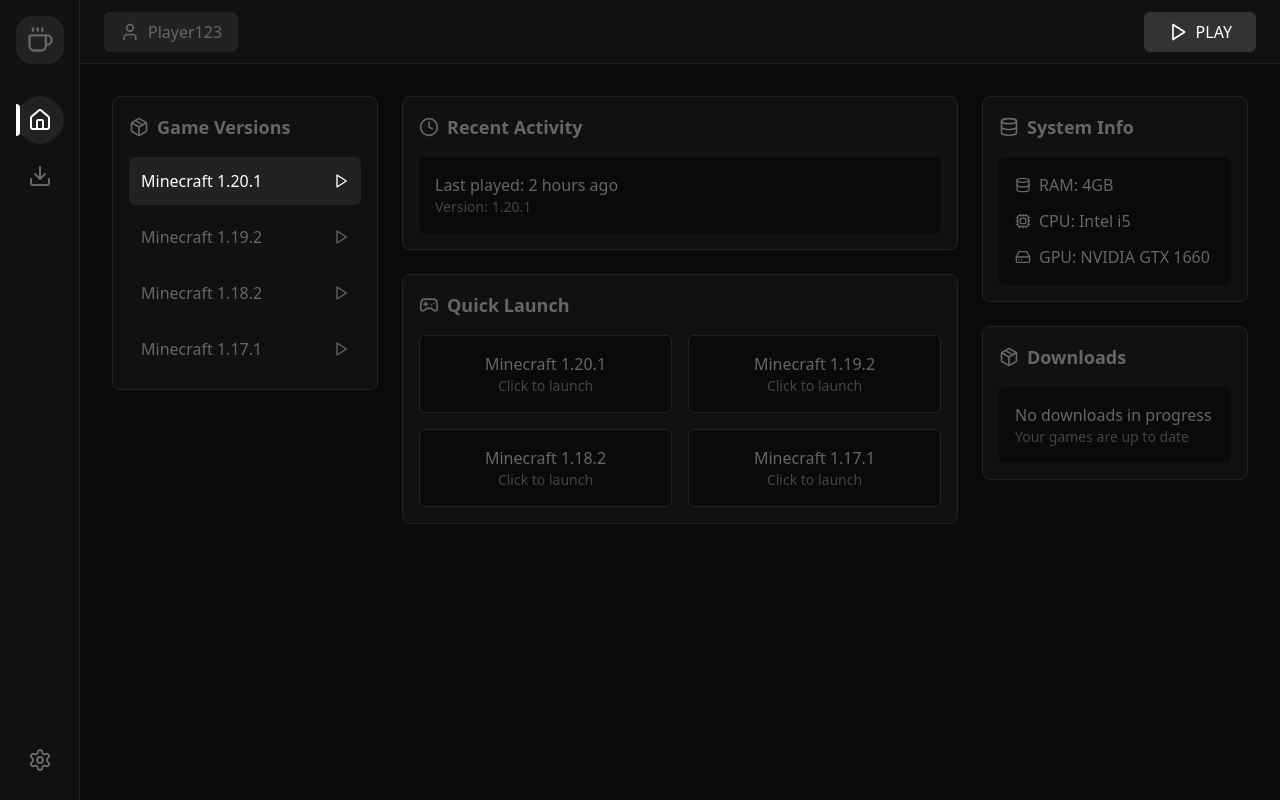
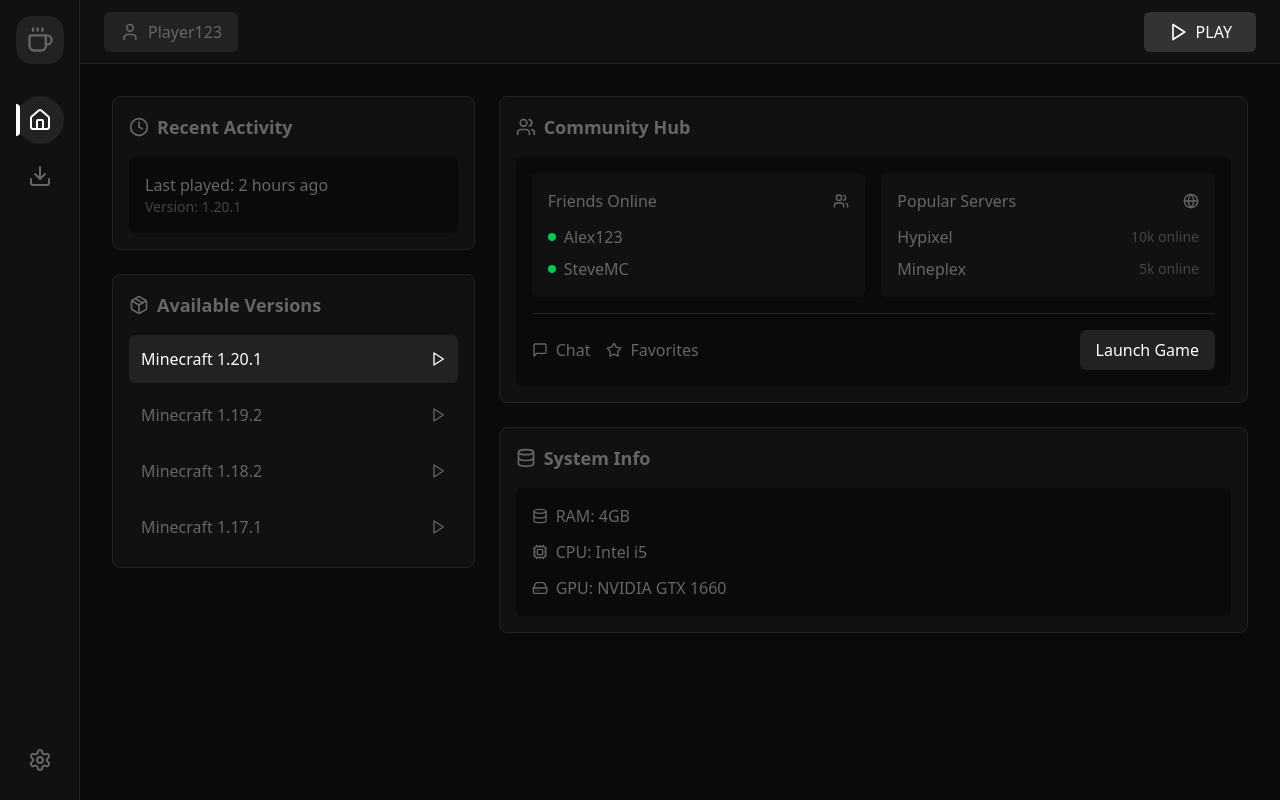
Before and after one commit to CubicLauncher/launcher-ts, a React app in the folder src/ui/: page / in a window 1280 px wide. Built offline with nearby package versions, Linux system fonts and the light colour scheme; the HTML template or start-up script is replaced by a standard one.

Commit message:
Mejora en algunas interfaces

```diff
--- a/src/ui/src/components/cubic/sections/MainContent.tsx
+++ b/src/ui/src/components/cubic/sections/MainContent.tsx
@@ -1,4 +1,4 @@
-import { Play, Clock, Gamepad2, Package, Database, Cpu, HardDrive } from '../../../lib/icons';
+import { Play, Clock, Gamepad2, Package, Database, Cpu, HardDrive, Users, MessageSquare, Globe, Star } from '../../../lib/icons';
 
 interface MainContentProps {
   selectedVersion: string;
@@ -10,12 +10,24 @@
   return (
     <div className="max-w-7xl mx-auto">
       <div className="grid grid-cols-12 gap-6">
-        {/* Left Column - Game Versions */}
-        <div className="col-span-3">
+        {/* Left Column - Game Versions & Recent Activity */}
+        <div className="col-span-4">
+          <div className="space-y-6">
+            <div className="bg-[#111111] rounded-lg p-4 border border-[#222222]">
+              <h2 className="text-lg font-semibold text-[#666666] mb-4 flex items-center">
+                <Clock className="w-5 h-5 mr-2" />
+                Recent Activity
+              </h2>
+              <div className="bg-[#0a0a0a] p-4 rounded-md">
+                <p className="text-[#666666]">Last played: 2 hours ago</p>
+                <p className="text-[#444444] text-sm">Version: 1.20.1</p>
+              </div>
+            </div>
+
             <div className="bg-[#111111] rounded-lg p-4 border border-[#222222]">
               <h2 className="text-lg font-semibold text-[#666666] mb-4 flex items-center">
                 <Package className="w-5 h-5 mr-2" />
-              Game Versions
+                Available Versions
               </h2>
               <div className="space-y-2">
                 {versions.map((version) => (
@@ -37,44 +49,71 @@
               </div>
             </div>
           </div>
+        </div>
 
-        {/* Middle Column - Recent Activity & Quick Launch */}
-        <div className="col-span-6">
+        {/* Right Column - Community & Social */}
+        <div className="col-span-8">
           <div className="space-y-6">
             <div className="bg-[#111111] rounded-lg p-4 border border-[#222222]">
               <h2 className="text-lg font-semibold text-[#666666] mb-4 flex items-center">
-                <Clock className="w-5 h-5 mr-2" />
-                Recent Activity
+                <Users className="w-5 h-5 mr-2" />
+                Community Hub
               </h2>
-              <div className="bg-[#0a0a0a] p-4 rounded-md">
-                <p className="text-[#666666]">Last played: 2 hours ago</p>
-                <p className="text-[#444444] text-sm">Version: 1.20.1</p>
+              <div className="bg-[#0a0a0a] p-4 rounded-md space-y-4">
+                <div className="grid grid-cols-2 gap-4">
+                  <div className="bg-[#111111] p-4 rounded-md">
+                    <div className="flex items-center justify-between mb-3">
+                      <p className="text-[#666666] font-medium">Friends Online</p>
+                      <Users className="w-4 h-4 text-[#666666]" />
+                    </div>
+                    <div className="space-y-2">
+                      <div className="flex items-center">
+                        <div className="w-2 h-2 bg-green-500 rounded-full mr-2"></div>
+                        <p className="text-[#666666]">Alex123</p>
+                      </div>
+                      <div className="flex items-center">
+                        <div className="w-2 h-2 bg-green-500 rounded-full mr-2"></div>
+                        <p className="text-[#666666]">SteveMC</p>
                       </div>
                     </div>
-
-            <div className="bg-[#111111] rounded-lg p-4 border border-[#222222]">
-              <h2 className="text-lg font-semibold text-[#666666] mb-4 flex items-center">
-                <Gamepad2 className="w-5 h-5 mr-2" />
-                Quick Launch
-              </h2>
-              <div className="grid grid-cols-2 gap-4">
-                {versions.map((version) => (
-                  <button
-                    key={version}
-                    className="bg-[#0a0a0a] p-4 rounded-md border border-[#222222] hover:border-[#333333] transition-colors"
-                  >
-                    <p className="text-[#666666] font-medium">Minecraft {version}</p>
-                    <p className="text-[#444444] text-sm">Click to launch</p>
+                  </div>
+                  <div className="bg-[#111111] p-4 rounded-md">
+                    <div className="flex items-center justify-between mb-3">
+                      <p className="text-[#666666] font-medium">Popular Servers</p>
+                      <Globe className="w-4 h-4 text-[#666666]" />
+                    </div>
+                    <div className="space-y-2">
+                      <div className="flex items-center justify-between">
+                        <p className="text-[#666666]">Hypixel</p>
+                        <p className="text-[#444444] text-sm">10k online</p>
+                      </div>
+                      <div className="flex items-center justify-between">
+                        <p className="text-[#666666]">Mineplex</p>
+                        <p className="text-[#444444] text-sm">5k online</p>
+                      </div>
+                    </div>
+                  </div>
+                </div>
+                <div className="pt-4 border-t border-[#222222]">
+                  <div className="flex items-center justify-between">
+                    <div className="flex items-center space-x-4">
+                      <button className="flex items-center text-[#666666] hover:text-white transition-colors">
+                        <MessageSquare className="w-4 h-4 mr-2" />
+                        Chat
                       </button>
-                ))}
+                      <button className="flex items-center text-[#666666] hover:text-white transition-colors">
+                        <Star className="w-4 h-4 mr-2" />
+                        Favorites
+                      </button>
+                    </div>
+                    <button className="bg-[#222222] px-4 py-2 rounded-md text-white hover:bg-[#333333] transition-colors">
+                      Launch Game
+                    </button>
                   </div>
                 </div>
               </div>
             </div>
 
-        {/* Right Column - System Info & Downloads */}
-        <div className="col-span-3">
-          <div className="space-y-6">
             <div className="bg-[#111111] rounded-lg p-4 border border-[#222222]">
               <h2 className="text-lg font-semibold text-[#666666] mb-4 flex items-center">
                 <Database className="w-5 h-5 mr-2" />
@@ -95,17 +134,6 @@
                 </div>
               </div>
             </div>
-
-            <div className="bg-[#111111] rounded-lg p-4 border border-[#222222]">
-              <h2 className="text-lg font-semibold text-[#666666] mb-4 flex items-center">
-                <Package className="w-5 h-5 mr-2" />
-                Downloads
-              </h2>
-              <div className="bg-[#0a0a0a] p-4 rounded-md">
-                <p className="text-[#666666]">No downloads in progress</p>
-                <p className="text-[#444444] text-sm">Your games are up to date</p>
-              </div>
-            </div>
           </div>
         </div>
       </div>
--- a/src/ui/src/components/cubic/sections/Settings.tsx
+++ b/src/ui/src/components/cubic/sections/Settings.tsx
@@ -1,40 +1,119 @@
-import { Settings as SettingsIcon, FolderOpen, Coffee } from '../../../lib/icons';
+import { Settings as SettingsIcon, FolderOpen, Coffee, User, Globe, Palette, Gamepad2 } from '../../../lib/icons';
 
 const Settings = () => {
   return (
     <div className="max-w-7xl mx-auto">
       <h1 className="text-2xl font-bold text-[#666666] mb-8">Settings</h1>
-      <div className="bg-[#111111] rounded-lg p-6 border border-[#222222]">
-        <div className="space-y-6">
-          <div>
+
+      {/* Game Settings - Card Style */}
+      <div className="bg-[#111111] rounded-lg p-6 border border-[#222222] mb-6">
         <h3 className="text-lg font-semibold text-[#666666] mb-4 flex items-center">
           <SettingsIcon className="w-5 h-5 mr-2" />
           Game Settings
         </h3>
         <div className="grid grid-cols-2 gap-6">
-              <div className="bg-[#0a0a0a] p-4 rounded-md border border-[#222222]">
+          <div className="bg-[#0a0a0a] p-4 rounded-md border border-[#222222] hover:border-[#333333] transition-colors">
             <label className="block text-[#666666] mb-2 flex items-center">
               <FolderOpen className="w-4 h-4 mr-2" />
               Game Directory
             </label>
+            <div className="flex gap-2">
               <input
                 type="text"
-                  className="w-full bg-[#111111] p-2 rounded-md text-[#666666] border border-[#222222] focus:border-[#333333] outline-none"
+                className="flex-1 bg-[#111111] p-2 rounded-md text-[#666666] border border-[#222222] focus:border-[#333333] outline-none"
                 value="C:/Users/Player/.minecraft"
               />
+              <button className="bg-[#222222] hover:bg-[#333333] text-white px-3 py-2 rounded-md transition-colors">
+                Save
+              </button>
             </div>
-              <div className="bg-[#0a0a0a] p-4 rounded-md border border-[#222222]">
+          </div>
+          <div className="bg-[#0a0a0a] p-4 rounded-md border border-[#222222] hover:border-[#333333] transition-colors">
             <label className="block text-[#666666] mb-2 flex items-center">
               <Coffee className="w-4 h-4 mr-2" />
               Java Path
             </label>
+            <div className="flex gap-2">
               <input
                 type="text"
-                  className="w-full bg-[#111111] p-2 rounded-md text-[#666666] border border-[#222222] focus:border-[#333333] outline-none"
+                className="flex-1 bg-[#111111] p-2 rounded-md text-[#666666] border border-[#222222] focus:border-[#333333] outline-none"
                 value="C:/Program Files/Java/jre1.8.0_301"
+              />
+              <button className="bg-[#222222] hover:bg-[#333333] text-white px-3 py-2 rounded-md transition-colors">
+                Save
+              </button>
+            </div>
+          </div>
+        </div>
+      </div>
+
+      {/* Account Settings - List Style */}
+      <div className="bg-[#111111] rounded-lg p-6 border border-[#222222] mb-6">
+        <h3 className="text-lg font-semibold text-[#666666] mb-4 flex items-center">
+          <User className="w-5 h-5 mr-2" />
+          Account Settings
+        </h3>
+        <div className="space-y-4">
+          <div className="flex items-center justify-between p-4 bg-[#0a0a0a] rounded-md border border-[#222222] hover:bg-[#151515] transition-colors">
+            <div className="flex items-center">
+              <User className="w-4 h-4 mr-3 text-[#666666]" />
+              <span className="text-[#666666]">Username</span>
+            </div>
+            <input
+              type="text"
+              className="w-64 bg-[#111111] p-2 rounded-md text-[#666666] border border-[#222222] focus:border-[#333333] outline-none"
+              placeholder="Enter your username"
             />
           </div>
         </div>
+      </div>
+
+      {/* Game Preferences - Grid Style */}
+      <div className="bg-[#111111] rounded-lg p-6 border border-[#222222]">
+        <h3 className="text-lg font-semibold text-[#666666] mb-4 flex items-center">
+          <Gamepad2 className="w-5 h-5 mr-2" />
+          Launcher Options
+        </h3>
+        <div className="grid grid-cols-3 gap-4">
+          <div className="bg-[#0a0a0a] p-4 rounded-md border border-[#222222] hover:border-[#333333] transition-colors">
+            <div className="flex items-center mb-3">
+              <Palette className="w-4 h-4 mr-2 text-[#666666]" />
+              <span className="text-[#666666] font-medium">Theme</span>
+            </div>
+            <select
+              className="w-full bg-[#111111] p-2 rounded-md text-[#666666] border border-[#222222] focus:border-[#333333] outline-none"
+            >
+              <option value="dark">Dark</option>
+              <option value="light">Light</option>
+              <option value="system">System</option>
+            </select>
+          </div>
+          <div className="bg-[#0a0a0a] p-4 rounded-md border border-[#222222] hover:border-[#333333] transition-colors">
+            <div className="flex items-center mb-3">
+              <Globe className="w-4 h-4 mr-2 text-[#666666]" />
+              <span className="text-[#666666] font-medium">Language</span>
+            </div>
+            <select
+              className="w-full bg-[#111111] p-2 rounded-md text-[#666666] border border-[#222222] focus:border-[#333333] outline-none"
+            >
+              <option value="en">English</option>
+              <option value="es">Español</option>
+              <option value="fr">Français</option>
+              <option value="de">Deutsch</option>
+            </select>
+          </div>
+          <div className="bg-[#0a0a0a] p-4 rounded-md border border-[#222222] hover:border-[#333333] transition-colors">
+            <div className="flex items-center mb-3">
+              <Gamepad2 className="w-4 h-4 mr-2 text-[#666666]" />
+              <span className="text-[#666666] font-medium">Auto Update</span>
+            </div>
+            <select
+              className="w-full bg-[#111111] p-2 rounded-md text-[#666666] border border-[#222222] focus:border-[#333333] outline-none"
+            >
+              <option value="enabled">Enabled</option>
+              <option value="disabled">Disabled</option>
+              <option value="notify">Notify Only</option>
+            </select>
           </div>
         </div>
       </div>
```
Also changed, not shown: src/ui/src/lib/icons.ts (+12 -2 lines). Lines whose indentation alone changed are shown as unchanged.
